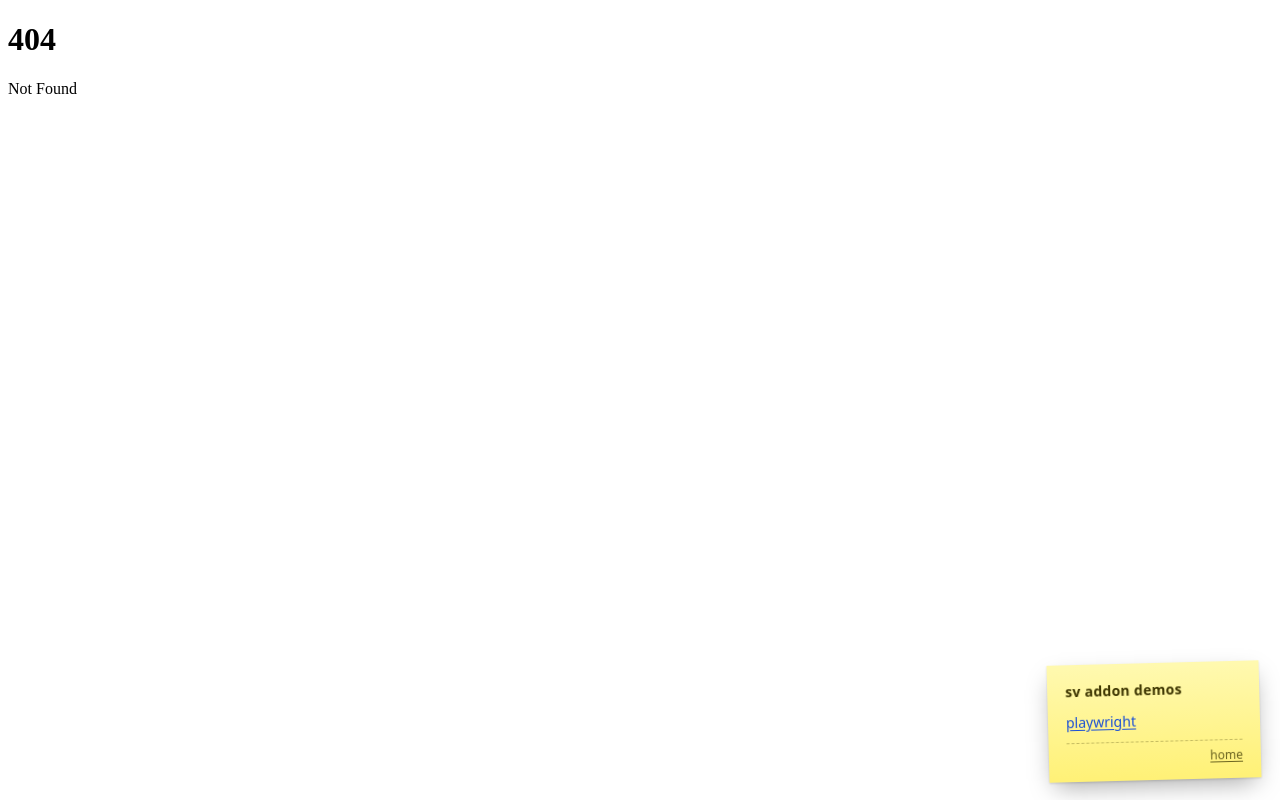
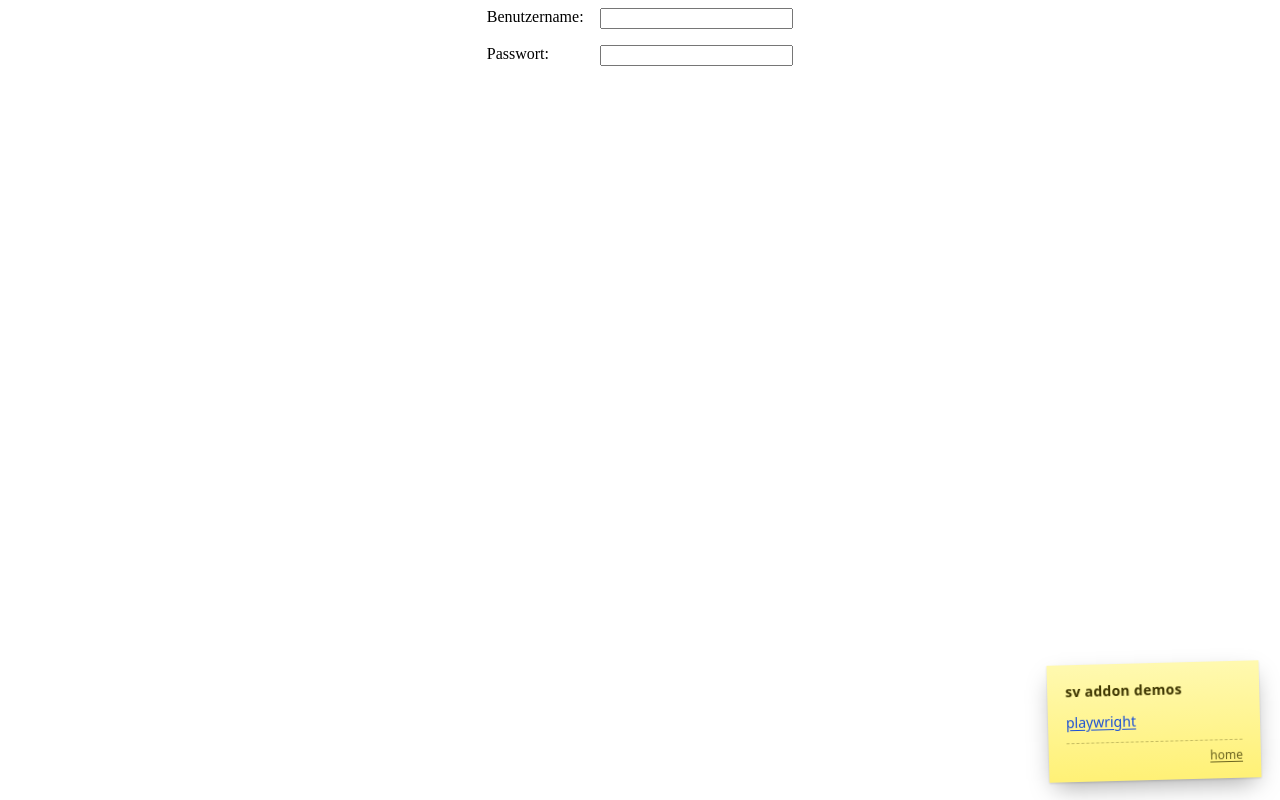
Before and after one commit to sgrubsmyon/wlkclient, a SvelteKit app in the folder svelte-kit/: page /login in a window 1280 px wide. Before the commit this address had no page. Built offline with nearby package versions, Linux system fonts and the light colour scheme.

Commit message:
Add login page, not working yet

```diff
--- /dev/null
+++ b/svelte-kit/src/routes/kassieren/+page.svelte
@@ -0,0 +1,5 @@
+<h1>Welcome to WLK-Client</h1>
+<form>
+  <label for="aname">Artikelname:</label>
+  <input id="aname" type="text">
+</form>
--- /dev/null
+++ b/svelte-kit/src/routes/login/+page.svelte
@@ -0,0 +1,16 @@
+<form>
+  <label for="username">Benutzername:</label>
+  <input id="username" type="text">
+  <label for="password">Passwort:</label>
+  <input id="password" type="password">
+</form>
+
+<style>
+  form {
+    display: grid;
+    grid-template-columns: 1fr 2fr;
+    gap: 1rem;
+    max-width: fit-content;
+    margin: auto;
+  }
+</style>
```
Also changed, not shown: svelte-kit/src/lib/server/auth.ts (added, +16 -0 lines), svelte-kit/src/routes/+page.server.ts (added, +11 -0 lines), svelte-kit/src/routes/+page.svelte (+7 -5 lines).
